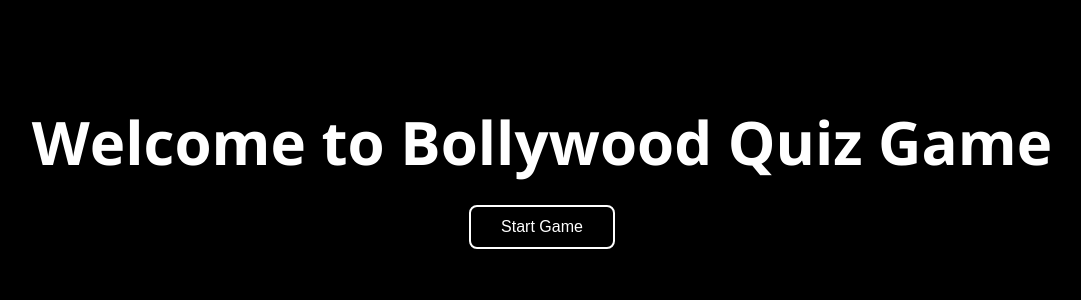
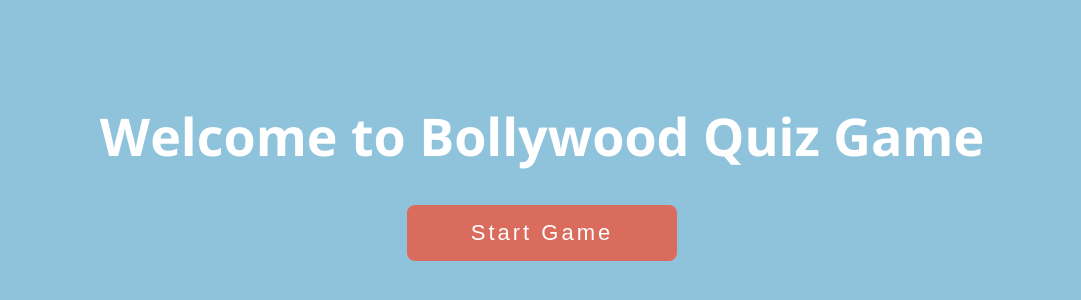
Before and after one commit to vinitsaboo/teatime, a React (Create React App) app: page / in a window 1280 px wide. Shown: the part 236-536 px from the top of the page, without its empty margins (98-1179 px from the left). Built offline with nearby package versions, Linux system fonts and the light colour scheme.

Commit message:
use of mixins and variables for scss

```diff
--- a/src/App.tsx
+++ b/src/App.tsx
@@ -11,11 +11,11 @@ function App() {
   return (
         <section className={styles.homeWrapper}>
           <div className={styles.homeFlexBox}>
-            <h1 className={`${styles.bannerHeads} ${styles.whiteHeaders}`}>Welcome to Bollywood Quiz Game</h1>
+            <h1 className={`${styles.whiteBanner}`}>Welcome to Bollywood Quiz Game</h1>
             <Button
               buttonType="btn-primary"
               text="start game"
-              btnSize="btn-md"
+              btnSize="btn-lg"
               btnStyle="btn-rounded"
               onClick={handleButtonClick}
             />
--- a/src/assets/scss/common.scss
+++ b/src/assets/scss/common.scss
@@ -1,30 +1,23 @@
-@import "./variable.scss";
+@use "./variable.scss";
+@forward './variable.scss';
 * {
     margin: 0;
     padding: 0;
 }
 
+
+
 body {
-    @include font-regular;
-    font-size: 16px;
-    color: $fontColor;
-    line-height: 18px;
-}
-
-.whiteHeaders {
-    color: $whiteColor;
-}
-.bannerHeads {
-    font-size: 60px;
-    line-height: 66px;
+    @include variable.font-regular;
+    @include variable.fontProps(16px, 20px, variable.$textColor);
+    background-color: variable.$backgroundPrimary;
 }
 
 h1 {
-    margin: 15px;
-    padding: 15px;
+    margin: 30px 0;
+    padding: 10px 0;
+    @include variable.fontProps(52px, 58px);
+    &.whiteBanner {
+        color: variable.$whiteColor;
+    }
 }
-
-.pageHeadings {
-    font-size: 30px;
-    line-height: 34px;
-}
--- /dev/null
+++ b/src/assets/scss/index.scss
@@ -0,0 +1,19 @@
+@use './common.scss';
+@use './variable.scss';
+
+@forward './common.scss';
+@forward './common.scss';
+
+// body {
+//     margin: 0;
+//     font-family: -apple-system, BlinkMacSystemFont, 'Segoe UI', 'Roboto', 'Oxygen',
+//       'Ubuntu', 'Cantarell', 'Fira Sans', 'Droid Sans', 'Helvetica Neue',
+//       sans-serif;
+//     -webkit-font-smoothing: antialiased;
+//     -moz-osx-font-smoothing: grayscale;
+//   }
+
+  code {
+    font-family: source-code-pro, Menlo, Monaco, Consolas, 'Courier New',
+      monospace;
+  }
--- a/src/assets/scss/variable.scss
+++ b/src/assets/scss/variable.scss
@@ -1,9 +1,19 @@
 // @import url('https://fonts.googleapis.com/css2?family=Open+Sans:wght@300;400;600;700&display=swap');
 
 $font-family: 'Open Sans', sans-serif;
+$backgroundPrimary: #8FC3DC;
 $primaryColor: #4a354d;
 $fontColor: #333;
 $whiteColor: #fff;
+$primaryButtonColor: #d96c5d;
+$primaryButtonHover: #ed7666;
+$primaryColor: #533b7c;
+$secondaryColor: #7c589a;
+$thirdColor: #9f8cca;
+$textColor: #3e394c;
+$blueColor: #7e6df3;
+$darkPrimaryColor: #ab3cfc;
+$baseFontSize: 16px;
 
 @mixin font-thin {
   font-weight: 300;
@@ -19,3 +29,20 @@ $whiteColor: #fff;
   font-weight: 500;
   font-family: $font-family;
 }
+
+@mixin flexCenter {
+  display: flex;
+  justify-content: center;
+  align-items: center;
+}
+
+@mixin widthHeight($width: 'inherit',  $height: 'inherit') {
+    width: $width;
+    height: $height
+}
+
+@mixin fontProps($fontSize, $lineHeight, $fontColor: $whiteColor) {
+  font-size: $fontSize;
+  line-height: $lineHeight;
+  color: $fontColor
+}
--- a/src/components/button/index.module.scss
+++ b/src/components/button/index.module.scss
@@ -1,50 +1,28 @@
-@import url('./../../assets/scss/common.scss');
+@use 'src/assets/scss/index.scss';
 
 .btn-primary {
-    background: transparent;
-    border: solid 2px white;
-    font-size: 16px;
-    line-height: 20px;
-    color: #fff;
+    background: index.$primaryButtonColor;
+    border: none;
+    @include index.fontProps(16px, 20px);
     cursor: pointer;
     text-transform: capitalize;
-    position: relative;
-    z-index: 0;
-    &::before {
-        content: '';
-        position: absolute;
-        width: 0;
-        height: 100%;
+    transition: all linear 0.3s;
+    &:hover {
+        background: index.$primaryButtonHover;
         transition: all linear 0.3s;
-        top: 0;
-        left: 0;
     }
-    &:hover {
-        &::before {
-            content: '';
-            position: absolute;
-            width: 100%;
-            height: 100%;
-            background-color: red;
-            transition: all linear 0.3s;
-            color: black;
-            z-index: -1;
-            overflow: hidden;
-        }
+    &.btn-md {
+        @include index.fontProps(16px, 30px);
+        padding: 5px 30px;
     }
-}
-
-.btn-md {
-    font-size: 16px;
-    line-height: 30px;
-    padding: 5px 30px;
+    &.btn-lg {
+        @include index.fontProps(22px, 40px);
+        padding: 8px 40px;
+        min-width: 270px;
+        letter-spacing: 3px;
+    }
 }
 
 .btn-rounded {
     border-radius: 8px;
-    &:hover {
-        &::before {
-            border-radius: 8px;
-        }
-    }
 }
--- a/src/index.css
+++ /dev/null
@@ -1,13 +0,0 @@
-body {
-  margin: 0;
-  font-family: -apple-system, BlinkMacSystemFont, 'Segoe UI', 'Roboto', 'Oxygen',
-    'Ubuntu', 'Cantarell', 'Fira Sans', 'Droid Sans', 'Helvetica Neue',
-    sans-serif;
-  -webkit-font-smoothing: antialiased;
-  -moz-osx-font-smoothing: grayscale;
-}
-
-code {
-  font-family: source-code-pro, Menlo, Monaco, Consolas, 'Courier New',
-    monospace;
-}
--- a/src/index.module.scss
+++ b/src/index.module.scss
@@ -1,15 +1,8 @@
-@import "./assets/scss/common.scss";
+@use "./assets/scss/index.scss";
 
 .homeWrapper {
-    display: flex;
-    justify-content: center;
-    align-items: center;
-  //   background-image: url('./assets/images/banner-bg.jpg');
-  // background-repeat: no-repeat;
-  // background-size: cover;
-  // background-attachment: fixed;
-  width: 100%;
-  height: 100vh;
-  background-color: black;
+  @include index.flexCenter;
+  @include index.widthHeight(auto, 100vh);
+  background-color: index.$backgroundPrimary;
   text-align: center;
 }
```
Also changed, not shown: src/App.css (deleted, +0 -38 lines).
